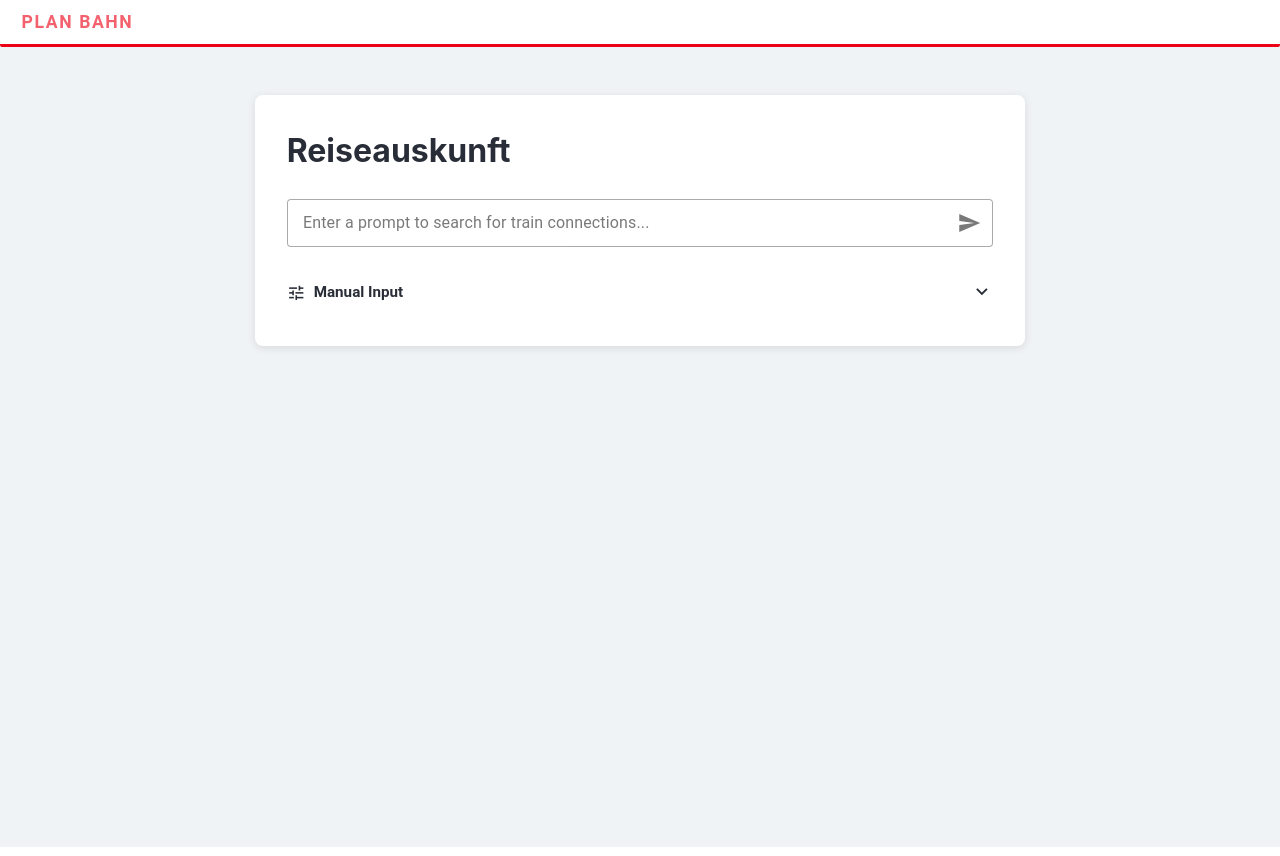
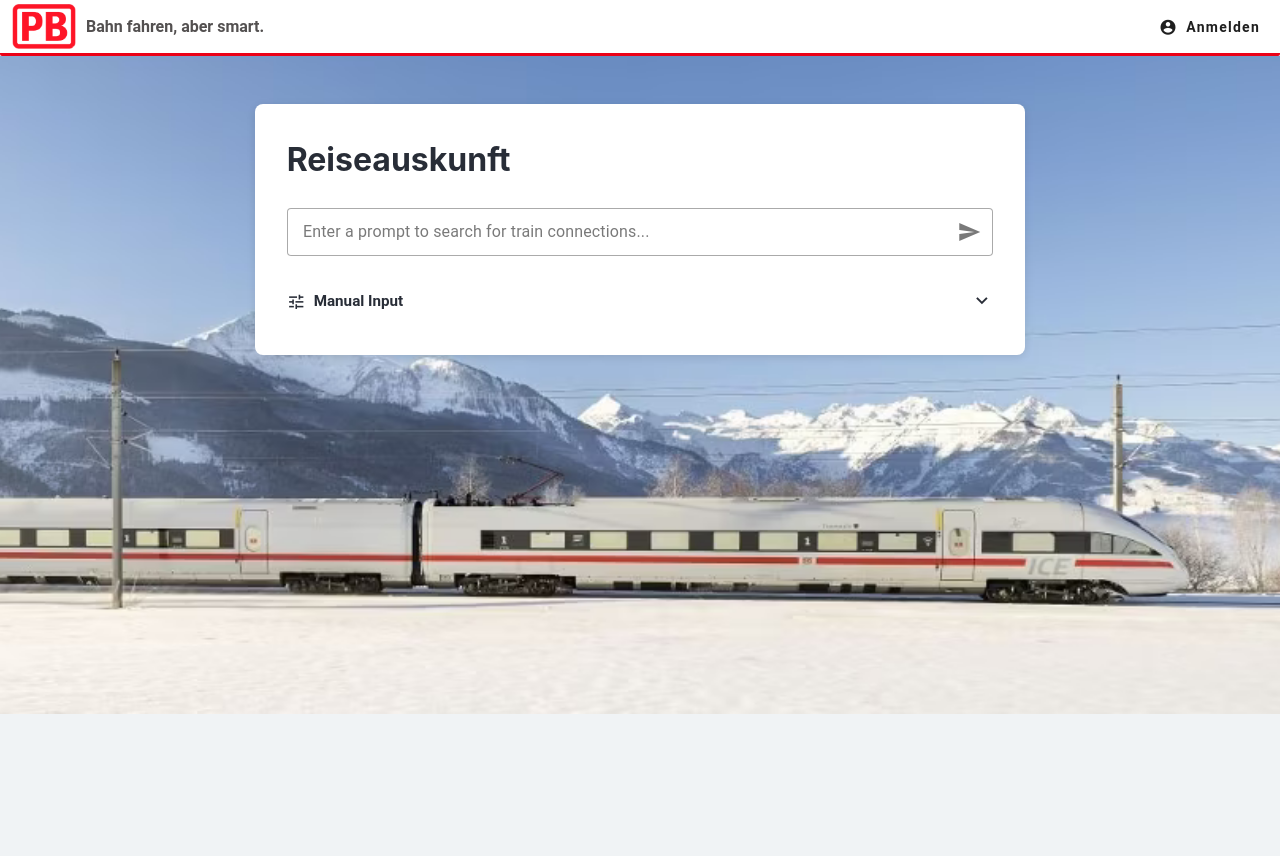
Before and after one commit to troyriverabusiness/msg-code-create, a Vue app in the folder client/: page / in a window 1280 px wide. Built offline with nearby package versions, Linux system fonts and the light colour scheme; a small style sheet from the web is missing.

Commit message:
Added ICE picture as backround

```diff
--- a/client/src/components/NavBar.vue
+++ b/client/src/components/NavBar.vue
@@ -1,13 +1,18 @@
 <template>
     <v-container class="navbar-border" fluid>
-        <v-row>
-          <v-btn to="/" text="Plan Bahn" variant="plain" class="planbahn-btn" />
+        <v-row class="navbar-row" align="center">
+          <RouterLink to="/" class="logo-link">
+            <img :src="pb_logo" alt="Plan Bahn" class="logo-img" />
+          </RouterLink>
+          <span class="navbar-text">Bahn fahren, aber smart.</span>
+          <v-spacer />
+          <v-btn prepend-icon="mdi-account-circle" to="/login" variant="text" class="login-btn">Anmelden</v-btn>
         </v-row>
     </v-container>
 </template>
 
 <script setup>
-  //
+import pb_logo from '@/assets/pb.png'
 </script>
 
 <style scoped>
@@ -20,4 +25,32 @@
    border-bottom: 3px solid #EC0016;
    border-radius: 0 0 2px 2px;
  }
+
+.navbar-row {
+  gap: 10px;
+}
+
+.navbar-text {
+  color: #535050;
+  font-weight: 600;
+  font-size: 1rem;
+}
+
+.login-btn {
+  color: #1f1f1f;
+  font-weight: 600;
+  text-transform: none;
+}
+
+.logo-link {
+  display: inline-flex;
+  align-items: center;
+  margin-left: 8px;
+}
+
+.logo-img {
+  height: 45px;
+  width: auto;
+  display: block;
+}
 </style>
--- a/client/src/pages/index.vue
+++ b/client/src/pages/index.vue
@@ -269,8 +269,16 @@
 /* DB-inspired styling with characteristic red (#EC0016) and clean layout */
 .db-page {
   min-height: 100vh;
-  background: #F0F3F5;
+  background: #F0F3F5 url('@/assets/ice_bild.png') no-repeat center top;
+  background-size: 1700px auto;
   padding: 2rem 1rem;
+}
+
+@media (max-width: 768px) {
+  .db-page {
+    background-size: cover;
+    background-position: center top;
+  }
 }
 
 .db-container {
```
Also changed, not shown: client/src/assets/ice_bild.png (added), client/src/assets/pb.png (added).
